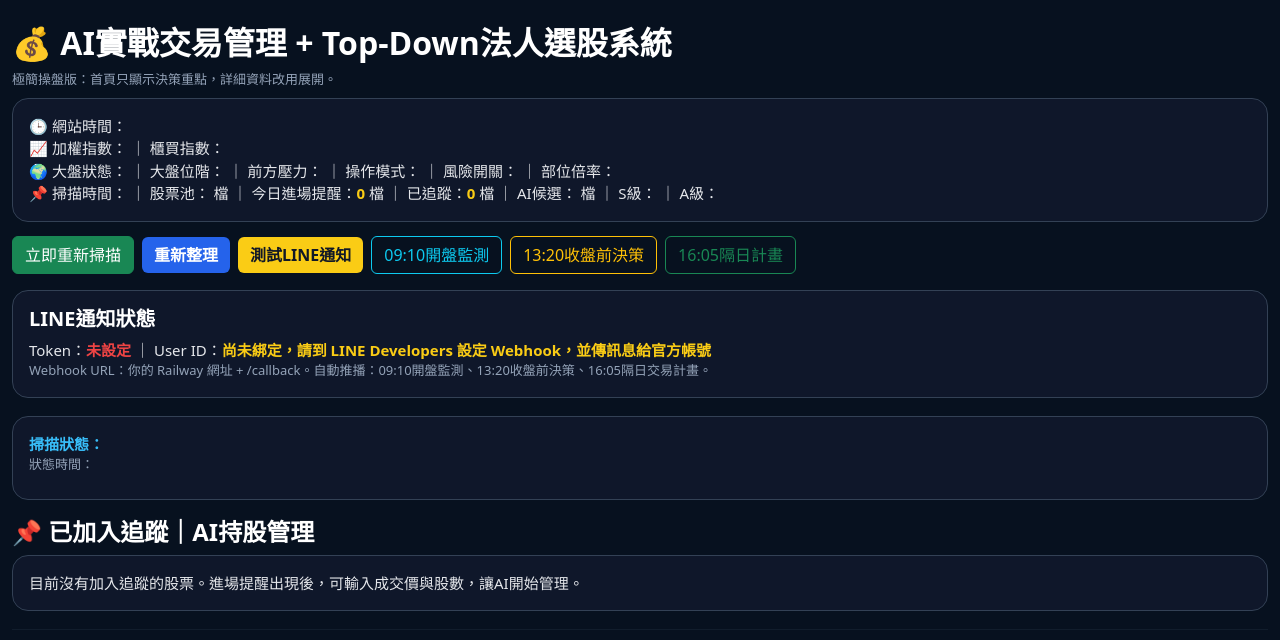
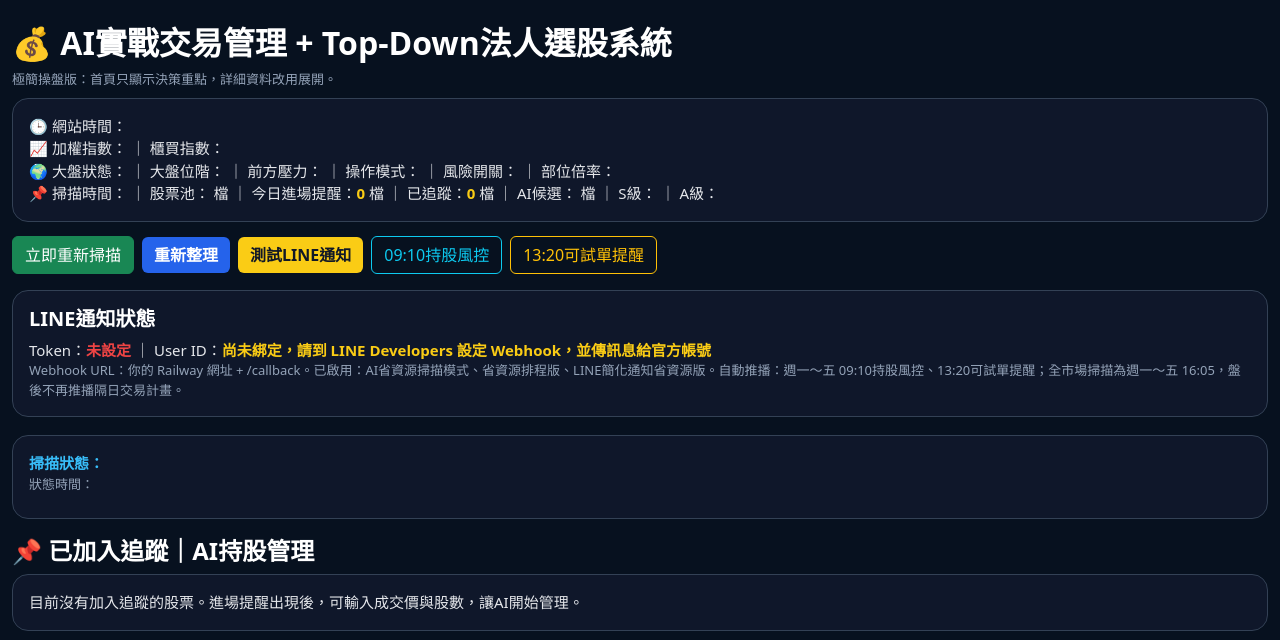
Before and after one commit to dannykao0715-code/stock-ai, a Python web app: template templates/index.html in a window 1280 px wide. Shown: the top 640 px of the page. Run offline with Jinja, Linux system fonts and the light colour scheme; the template is opened without the code that fills it, so the values that code supplies are empty.

Commit message:
Update index.html

```diff
--- a/templates/index.html
+++ b/templates/index.html
@@ -18,8 +18,8 @@ body{background:#07111f;color:#e5e7eb;font-size:15px}.container{max-width:1500px
 <div>🌍 大盤狀態：<span class="{% if allow_new_positions %}good{% else %}bad{% endif %}">{{ market_status }}</span> ｜ 大盤位階：{{ market_egg_zone }} ｜ 前方壓力：{{ market_pressure_note }} ｜ 操作模式：<span class="warning">{{ risk_mode }}</span> ｜ 風險開關：{% if allow_new_positions %}<span class="good">{{ risk_switch }}</span>{% else %}<span class="bad">{{ risk_switch }}</span>{% endif %} ｜ 部位倍率：{{ risk_multiplier }}</div>
 <div>📌 掃描時間：{{ scan_updated_at }} ｜ 股票池：{{ stock_pool_count }} 檔 ｜ 今日進場提醒：<span class="warning">{{ entry_alerts|length }}</span> 檔 ｜ 已追蹤：<span class="warning">{{ tracks|length }}</span> 檔 ｜ AI候選：{{ candidate_count }} 檔 ｜ S級：{{ s_count }} ｜ A級：{{ a_count }}</div>
 </div>
-<div class="mb-3"><a href="/scan-now" class="btn btn-success me-2">立即重新掃描</a><button onclick="location.reload()" class="btn btn-main me-2">重新整理</button><a href="/line-test" class="btn btn-yellow me-2">測試LINE通知</a><a href="/line-open-watch" class="btn btn-outline-info me-2">09:10開盤監測</a><a href="/line-preclose" class="btn btn-outline-warning me-2">13:20收盤前決策</a><a href="/line-nextday" class="btn btn-outline-success">16:05隔日計畫</a></div>
-<div class="panel"><h5>LINE通知狀態</h5><div>Token：{% if line_token_ready %}<span class="good">已設定</span>{% else %}<span class="bad">未設定</span>{% endif %} ｜ User ID：{% if line_user_ready %}<span class="good">已綁定</span>{% else %}<span class="warning">尚未綁定，請到 LINE Developers 設定 Webhook，並傳訊息給官方帳號</span>{% endif %}</div><div class="muted">Webhook URL：你的 Railway 網址 + /callback。自動推播：09:10開盤監測、13:20收盤前決策、16:05隔日交易計畫。</div></div>
+<div class="mb-3"><a href="/scan-now" class="btn btn-success me-2">立即重新掃描</a><button onclick="location.reload()" class="btn btn-main me-2">重新整理</button><a href="/line-test" class="btn btn-yellow me-2">測試LINE通知</a><a href="/line-open-watch" class="btn btn-outline-info me-2">09:10持股風控</a><a href="/line-preclose" class="btn btn-outline-warning">13:20可試單提醒</a></div>
+<div class="panel"><h5>LINE通知狀態</h5><div>Token：{% if line_token_ready %}<span class="good">已設定</span>{% else %}<span class="bad">未設定</span>{% endif %} ｜ User ID：{% if line_user_ready %}<span class="good">已綁定</span>{% else %}<span class="warning">尚未綁定，請到 LINE Developers 設定 Webhook，並傳訊息給官方帳號</span>{% endif %}</div><div class="muted">Webhook URL：你的 Railway 網址 + /callback。已啟用：AI省資源掃描模式、省資源排程版、LINE簡化通知省資源版。自動推播：週一～五 09:10持股風控、13:20可試單提醒；全市場掃描為週一～五 16:05，盤後不再推播隔日交易計畫。</div></div>
 <div class="panel"><div class="blue">掃描狀態：{{ scan_message }}</div><div class="muted">狀態時間：{{ scan_status_time }}</div><div class="warning mt-2">{{ risk_note }}</div></div>
 
 <h4>📌 已加入追蹤｜AI持股管理</h4>
```
